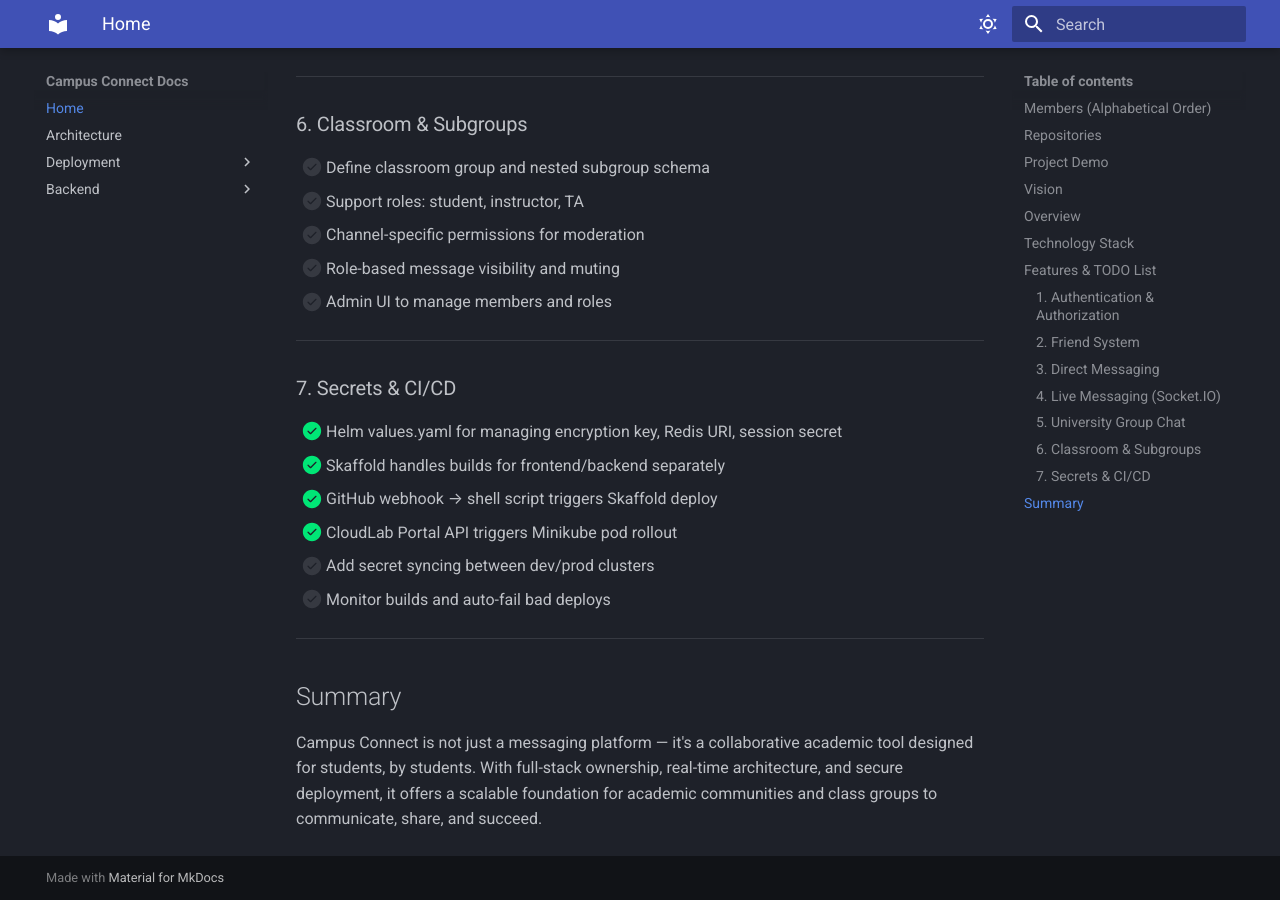
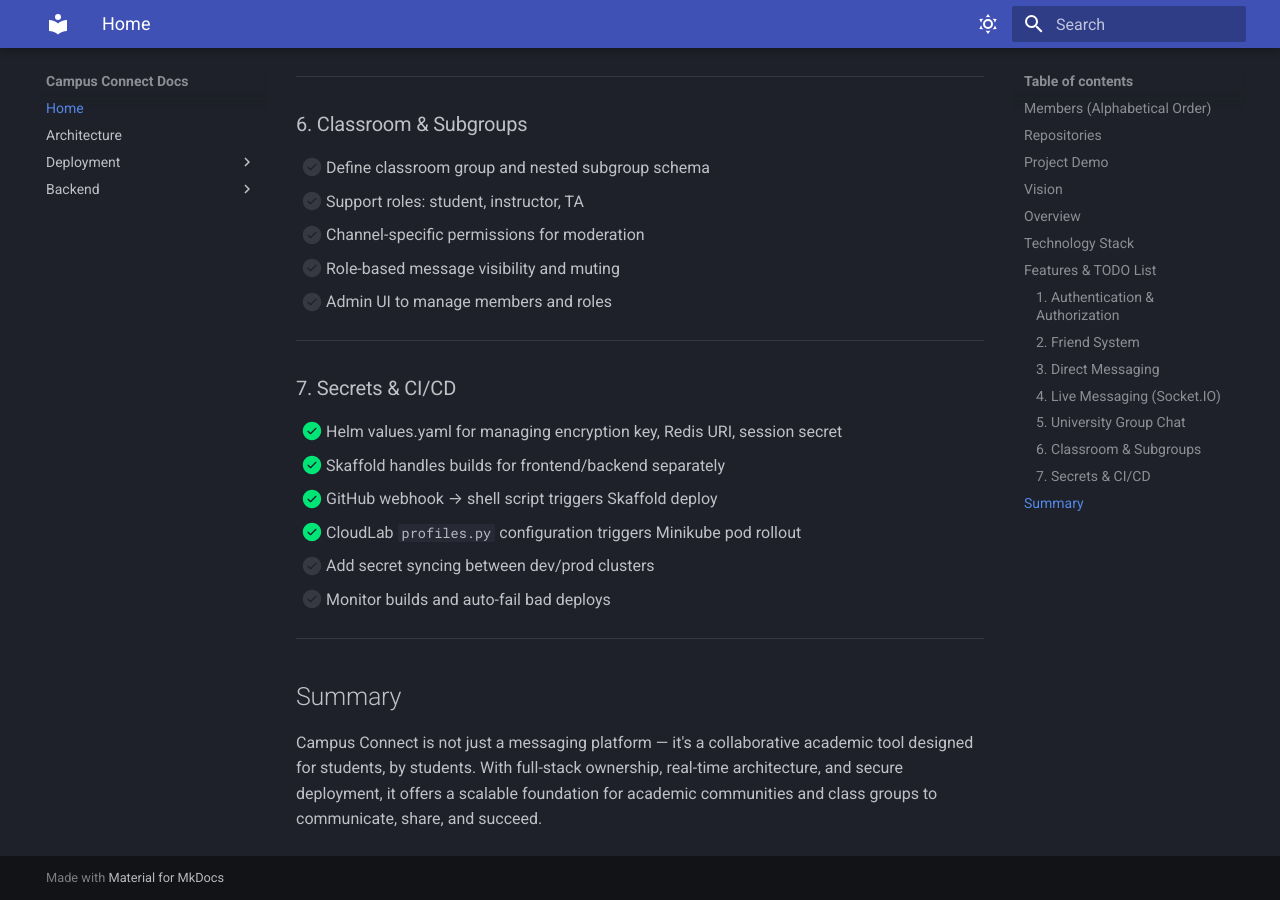
Before and after one commit to TylerGeiger513/CampusConnect-Prod, an MkDocs documentation site: the page built from docs/index.md, in a window 1280 px wide and 900 px high, scrolled down 4766 px. Built offline with MkDocs 1.6.1 and Material for MkDocs 9.7.7, drawn with Linux system fonts in a browser that asks for light colours.

Commit message:
Update index.md

```diff
--- a/docs/index.md
+++ b/docs/index.md
@@ -146,7 +146,7 @@ Campus Connect is a full-stack, real-time chat platform built to enhance campus
 - [x] Helm values.yaml for managing encryption key, Redis URI, session secret
 - [x] Skaffold handles builds for frontend/backend separately
 - [x] GitHub webhook → shell script triggers Skaffold deploy
-- [x] CloudLab Portal API triggers Minikube pod rollout
+- [x] CloudLab `profiles.py` configuration triggers Minikube pod rollout
 - [ ] Add secret syncing between dev/prod clusters
 - [ ] Monitor builds and auto-fail bad deploys
 
```
